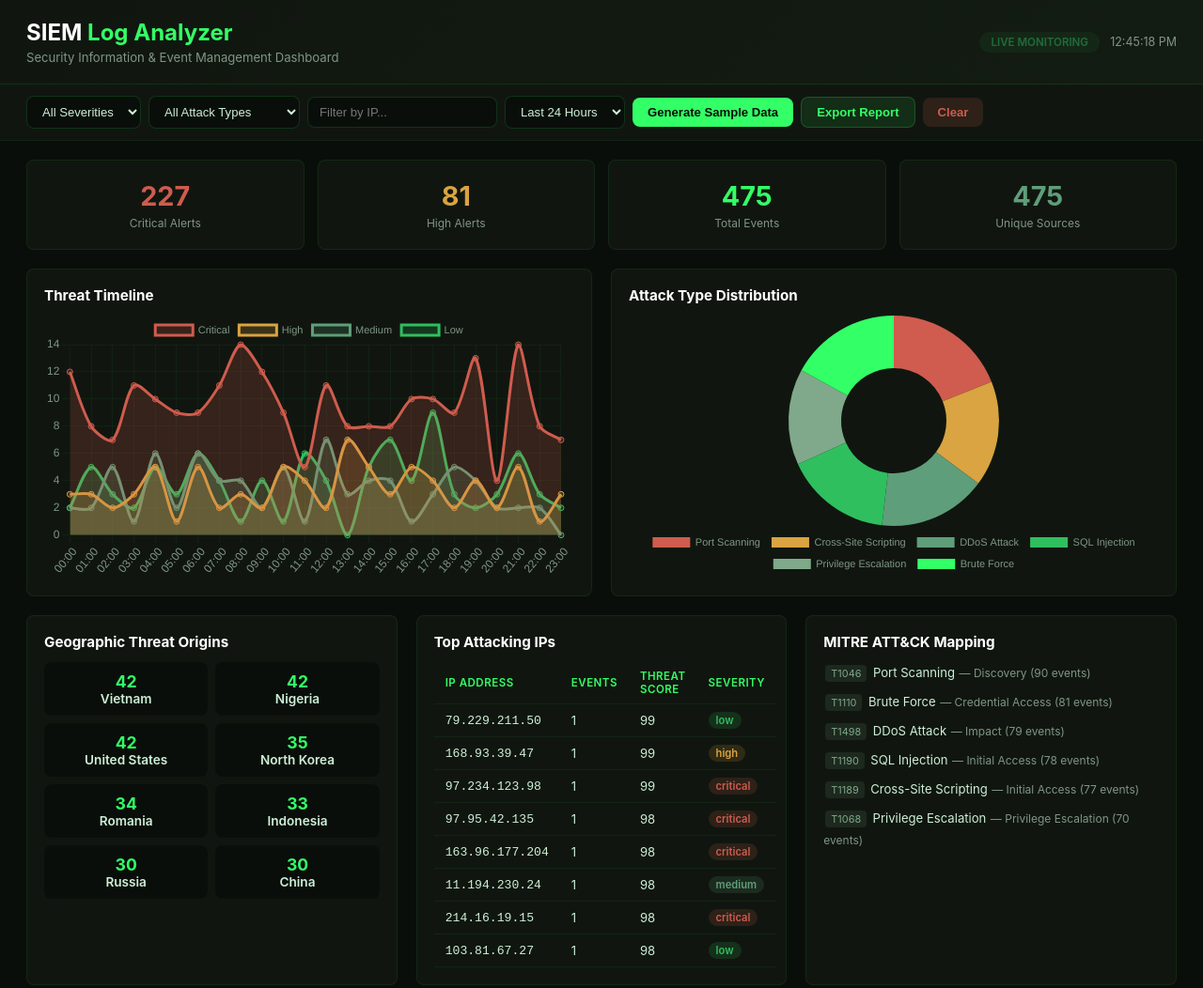
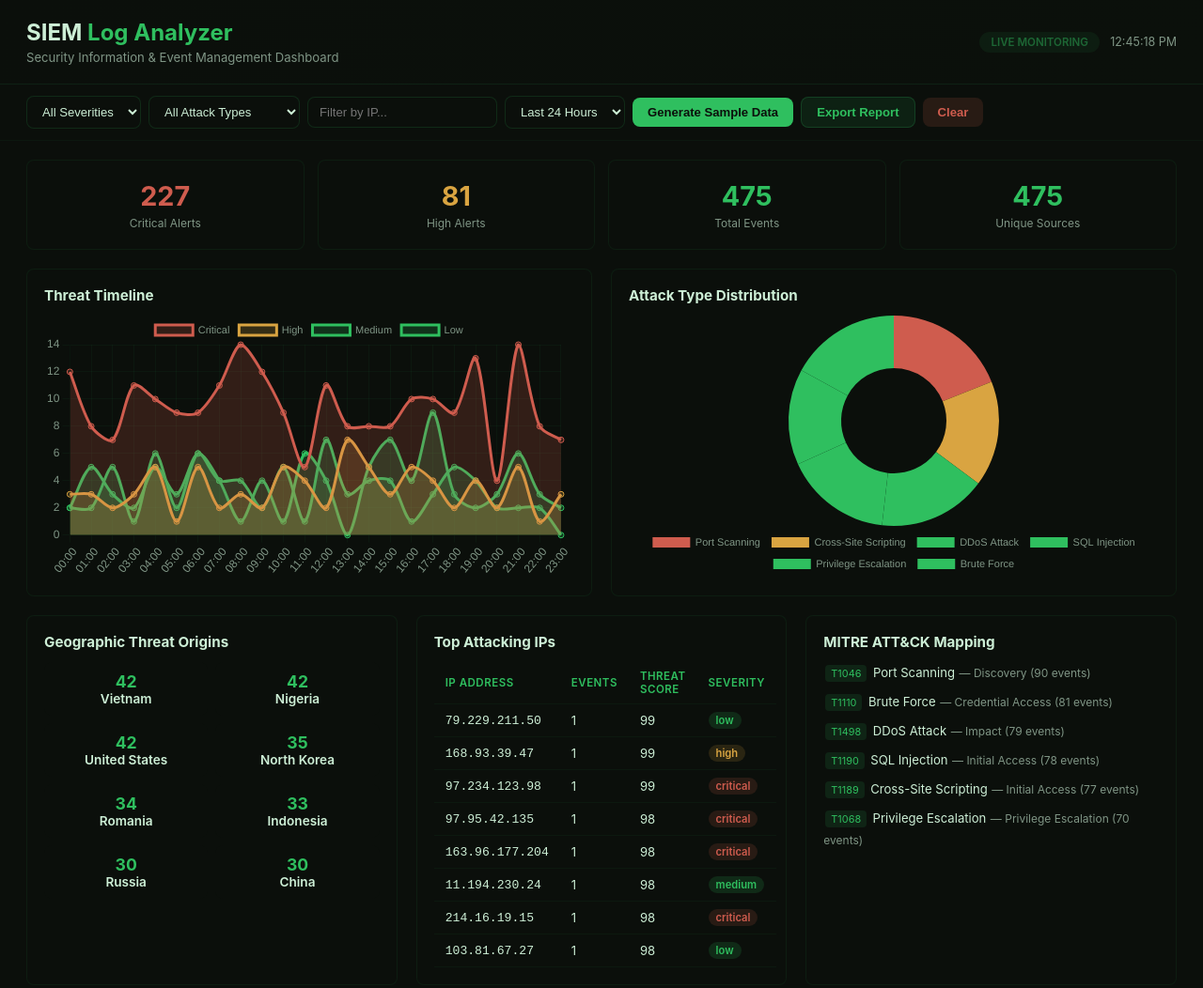
Before and after one commit to Freddricklogan/siem-log-analyzer, a plain HTML site: page index.html in a window 1280 px wide. Shown: the top 1052 px of the page at 94% size. Drawn offline with nearby package versions, Linux system fonts and the light colour scheme.

Commit message:
Matrix reskin (robust HSL pass): phosphor green on near-black, neutral accents, catch all straggler tokens

```diff
--- a/index.html
+++ b/index.html
@@ -7,29 +7,29 @@
 <script src="https://cdn.jsdelivr.net/npm/chart.js@3.9.1/dist/chart.min.js"></script>
 <style>
 *{margin:0;padding:0;box-sizing:border-box}
-:root{--bg:#0a0e0a;--bg2:#10160f;--bg3:#131c12;--accent:#33ff66;--text:#cdefd6;--text2:#7f9585;--danger:#cf5c4e;--warning:#d9a441;--success:#2fbf5f;--info:#5f9e7a;--purple:#7fa98a;--radius:8px}
+:root{--bg:#0b0f0b;--bg2:#0b0f0b;--bg3:#0b100b;--accent:#2fbf5f;--text:#cdefd6;--text2:#7f9585;--danger:#cf5c4e;--warning:#d9a441;--success:#2fbf5f;--info:#2fbf5f;--purple:#2fbf5f;--radius:8px}
 body{font-family:-apple-system,BlinkMacSystemFont,'Segoe UI',Roboto,sans-serif;background:var(--bg);color:var(--text);min-height:100vh}
-.header{background:linear-gradient(135deg,var(--bg2),var(--bg3));padding:20px 28px;border-bottom:1px solid rgba(51, 255, 102,.1);display:flex;align-items:center;justify-content:space-between;flex-wrap:wrap;gap:12px}
-.header h1{font-size:1.5rem;color:#fff}.header h1 span{color:var(--accent)}
+.header{background:linear-gradient(135deg,var(--bg2),var(--bg3));padding:20px 28px;border-bottom:1px solid rgba(47, 191, 95,.1);display:flex;align-items:center;justify-content:space-between;flex-wrap:wrap;gap:12px}
+.header h1{font-size:1.5rem;color:#cdefd6}.header h1 span{color:var(--accent)}
 .header-right{display:flex;align-items:center;gap:12px}
 .badge{padding:4px 12px;border-radius:20px;font-size:.72rem;font-weight:600}
 .badge-live{background:rgba(47, 191, 95,.15);color:var(--success);animation:pulse 2s infinite}
 @keyframes pulse{0%,100%{opacity:1}50%{opacity:.5}}
-.controls{display:flex;gap:8px;padding:12px 28px;background:var(--bg2);flex-wrap:wrap;align-items:center;border-bottom:1px solid rgba(51, 255, 102,.05)}
-select,input[type=text]{padding:8px 12px;background:var(--bg);border:1px solid rgba(51, 255, 102,.15);border-radius:var(--radius);color:var(--text);font-size:.82rem;outline:none}
+.controls{display:flex;gap:8px;padding:12px 28px;background:var(--bg2);flex-wrap:wrap;align-items:center;border-bottom:1px solid rgba(47, 191, 95,.05)}
+select,input[type=text]{padding:8px 12px;background:var(--bg);border:1px solid rgba(47, 191, 95,.15);border-radius:var(--radius);color:var(--text);font-size:.82rem;outline:none}
 select:focus,input:focus{border-color:var(--accent)}
 .btn{padding:8px 16px;border:none;border-radius:var(--radius);font-size:.82rem;font-weight:600;cursor:pointer;transition:all .2s}
 .btn-primary{background:var(--accent);color:var(--bg)}
-.btn-primary:hover{background:#38d97a}
-.btn-secondary{background:rgba(51, 255, 102,.1);color:var(--accent);border:1px solid rgba(51, 255, 102,.2)}
+.btn-primary:hover{background:#2fbf5f}
+.btn-secondary{background:rgba(47, 191, 95,.1);color:var(--accent);border:1px solid rgba(47, 191, 95,.2)}
 .btn-danger{background:rgba(207, 92, 78,.15);color:var(--danger)}
 .container{padding:20px 28px}
 .grid-4{display:grid;grid-template-columns:repeat(4,1fr);gap:14px;margin-bottom:20px}
 .grid-2{display:grid;grid-template-columns:1fr 1fr;gap:20px;margin-bottom:20px}
 .grid-3{display:grid;grid-template-columns:1fr 1fr 1fr;gap:20px;margin-bottom:20px}
 @media(max-width:1024px){.grid-4{grid-template-columns:repeat(2,1fr)}.grid-2,.grid-3{grid-template-columns:1fr}}
-.card{background:var(--bg2);border:1px solid rgba(51, 255, 102,.08);border-radius:var(--radius);padding:18px;position:relative;overflow:hidden}
-.card h2{font-size:.95rem;color:#fff;margin-bottom:12px;display:flex;align-items:center;gap:8px}
+.card{background:var(--bg2);border:1px solid rgba(47, 191, 95,.08);border-radius:var(--radius);padding:18px;position:relative;overflow:hidden}
+.card h2{font-size:.95rem;color:#cdefd6;margin-bottom:12px;display:flex;align-items:center;gap:8px}
 .stat-card{text-align:center;padding:20px}
 .stat-card .value{font-size:1.8rem;font-weight:700;margin-bottom:4px}
 .stat-card .label{font-size:.75rem;color:var(--text2)}
@@ -37,27 +37,27 @@ select:focus,input:focus{border-color:var(--accent)}
 .severity{display:inline-block;padding:2px 8px;border-radius:12px;font-size:.7rem;font-weight:600}
 .sev-critical{background:rgba(207, 92, 78,.15);color:var(--danger)}
 .sev-high{background:rgba(217, 164, 65,.15);color:var(--warning)}
-.sev-medium{background:rgba(95, 158, 122,.15);color:var(--info)}
+.sev-medium{background:rgba(47, 191, 95,.15);color:var(--info)}
 .sev-low{background:rgba(47, 191, 95,.15);color:var(--success)}
 .chart-box{position:relative;height:280px}
 table{width:100%;border-collapse:collapse;font-size:.82rem}
-th,td{padding:8px 12px;text-align:left;border-bottom:1px solid rgba(51, 255, 102,.06)}
+th,td{padding:8px 12px;text-align:left;border-bottom:1px solid rgba(47, 191, 95,.06)}
 th{color:var(--accent);font-size:.72rem;text-transform:uppercase;letter-spacing:.5px;font-weight:600}
 .log-feed{max-height:350px;overflow-y:auto;font-family:monospace;font-size:.78rem}
-.log-entry{padding:6px 10px;border-bottom:1px solid rgba(51, 255, 102,.04);display:flex;gap:10px;align-items:flex-start}
-.log-entry:hover{background:rgba(51, 255, 102,.03)}
+.log-entry{padding:6px 10px;border-bottom:1px solid rgba(47, 191, 95,.04);display:flex;gap:10px;align-items:flex-start}
+.log-entry:hover{background:rgba(47, 191, 95,.03)}
 .log-time{color:var(--text2);white-space:nowrap;min-width:75px}
 .log-src{color:var(--info);min-width:110px}
 .log-msg{flex:1;word-break:break-word}
-.mitre-tag{display:inline-block;padding:2px 6px;border-radius:4px;font-size:.68rem;margin:2px;background:rgba(127, 169, 138,.12);color:var(--purple)}
+.mitre-tag{display:inline-block;padding:2px 6px;border-radius:4px;font-size:.68rem;margin:2px;background:rgba(47, 191, 95,.12);color:var(--purple)}
 .geo-map{display:grid;grid-template-columns:repeat(auto-fill,minmax(140px,1fr));gap:8px}
 .geo-item{background:var(--bg);border-radius:var(--radius);padding:10px;text-align:center}
 .geo-item .country{font-weight:600;font-size:.85rem}
 .geo-item .count{color:var(--accent);font-size:1.1rem;font-weight:700}
 .correlation-group{background:var(--bg);border-left:3px solid var(--danger);border-radius:0 var(--radius) var(--radius) 0;padding:12px;margin-bottom:10px}
-.correlation-group h4{font-size:.85rem;color:#fff;margin-bottom:6px}
+.correlation-group h4{font-size:.85rem;color:#cdefd6;margin-bottom:6px}
 .correlation-group p{font-size:.78rem;color:var(--text2)}
-.export-area{background:var(--bg);border:1px solid rgba(51, 255, 102,.1);border-radius:var(--radius);padding:14px;font-family:monospace;font-size:.78rem;max-height:300px;overflow-y:auto;white-space:pre-wrap;color:var(--text2)}
+.export-area{background:var(--bg);border:1px solid rgba(47, 191, 95,.1);border-radius:var(--radius);padding:14px;font-family:monospace;font-size:.78rem;max-height:300px;overflow-y:auto;white-space:pre-wrap;color:var(--text2)}
 </style>
 </head>
 <body>
@@ -194,14 +194,14 @@ function updateTimeline(data){
   const datasets=[
     {label:'Critical',data:labels.map(l=>hours[l].critical),borderColor:'#cf5c4e',backgroundColor:'rgba(207, 92, 78,.2)',fill:true,tension:.3},
     {label:'High',data:labels.map(l=>hours[l].high),borderColor:'#d9a441',backgroundColor:'rgba(217, 164, 65,.2)',fill:true,tension:.3},
-    {label:'Medium',data:labels.map(l=>hours[l].medium),borderColor:'#5f9e7a',backgroundColor:'rgba(95, 158, 122,.2)',fill:true,tension:.3},
+    {label:'Medium',data:labels.map(l=>hours[l].medium),borderColor:'#2fbf5f',backgroundColor:'rgba(47, 191, 95,.2)',fill:true,tension:.3},
     {label:'Low',data:labels.map(l=>hours[l].low),borderColor:'#2fbf5f',backgroundColor:'rgba(47, 191, 95,.2)',fill:true,tension:.3}
   ];
   if(timelineChart)timelineChart.destroy();
   timelineChart=new Chart(document.getElementById('timeline-chart'),{
     type:'line',data:{labels,datasets},
     options:{responsive:true,maintainAspectRatio:false,plugins:{legend:{labels:{color:'#7f9585',font:{size:11}}}},
-      scales:{x:{ticks:{color:'#7f9585'},grid:{color:'rgba(51, 255, 102,.05)'}},y:{beginAtZero:true,ticks:{color:'#7f9585'},grid:{color:'rgba(51, 255, 102,.05)'}}}}
+      scales:{x:{ticks:{color:'#7f9585'},grid:{color:'rgba(47, 191, 95,.05)'}},y:{beginAtZero:true,ticks:{color:'#7f9585'},grid:{color:'rgba(47, 191, 95,.05)'}}}}
   });
 }
 
@@ -210,7 +210,7 @@ function updateAttackChart(data){
   data.forEach(e=>{counts[e.name]=(counts[e.name]||0)+1});
   const labels=Object.keys(counts);
   const values=Object.values(counts);
-  const colors=['#cf5c4e','#d9a441','#5f9e7a','#2fbf5f','#7fa98a','#33ff66'];
+  const colors=['#cf5c4e','#d9a441','#2fbf5f','#2fbf5f','#2fbf5f','#2fbf5f'];
   if(attackChart)attackChart.destroy();
   attackChart=new Chart(document.getElementById('attack-chart'),{
     type:'doughnut',data:{labels,datasets:[{data:values,backgroundColor:colors,borderWidth:0}]},
```
